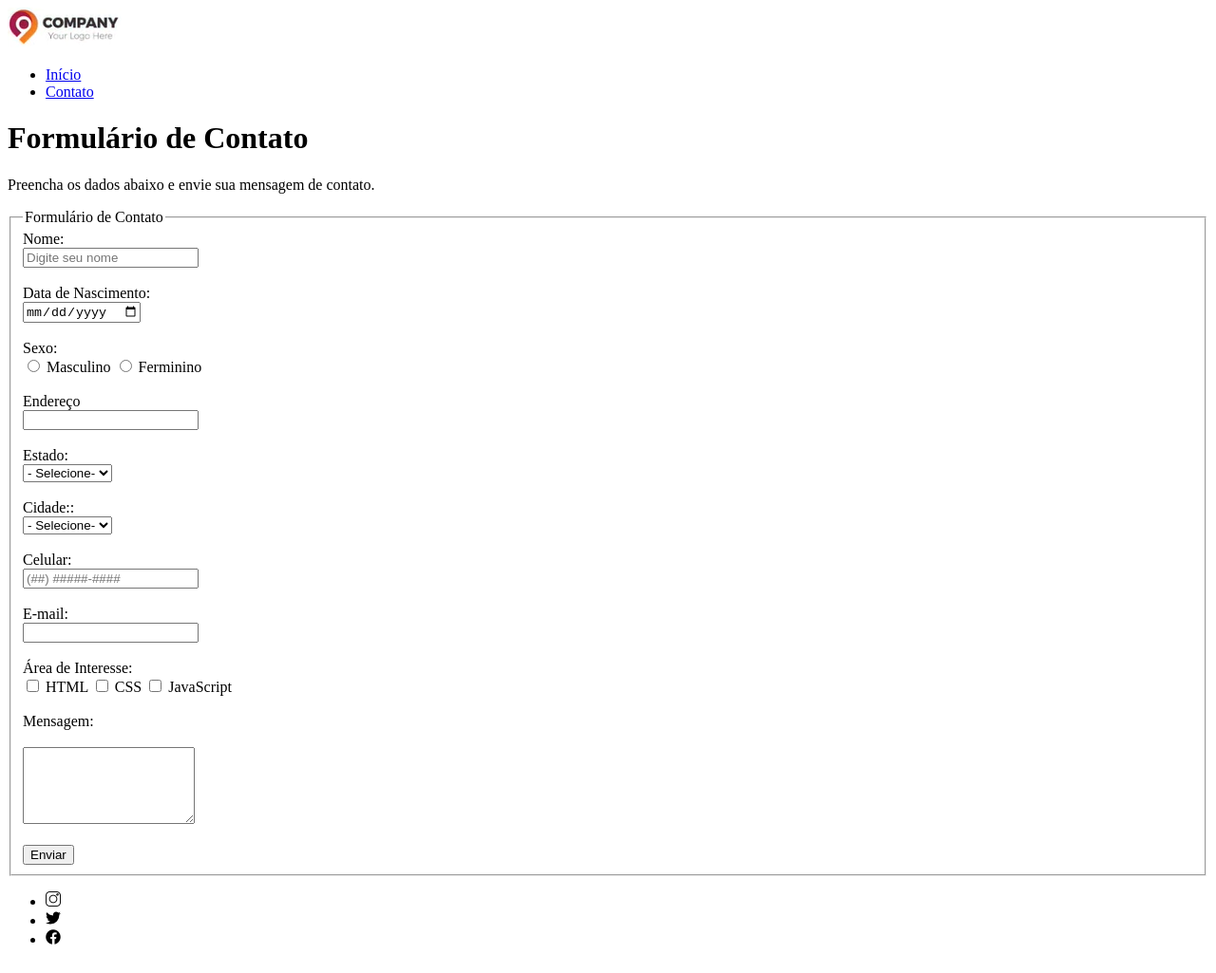
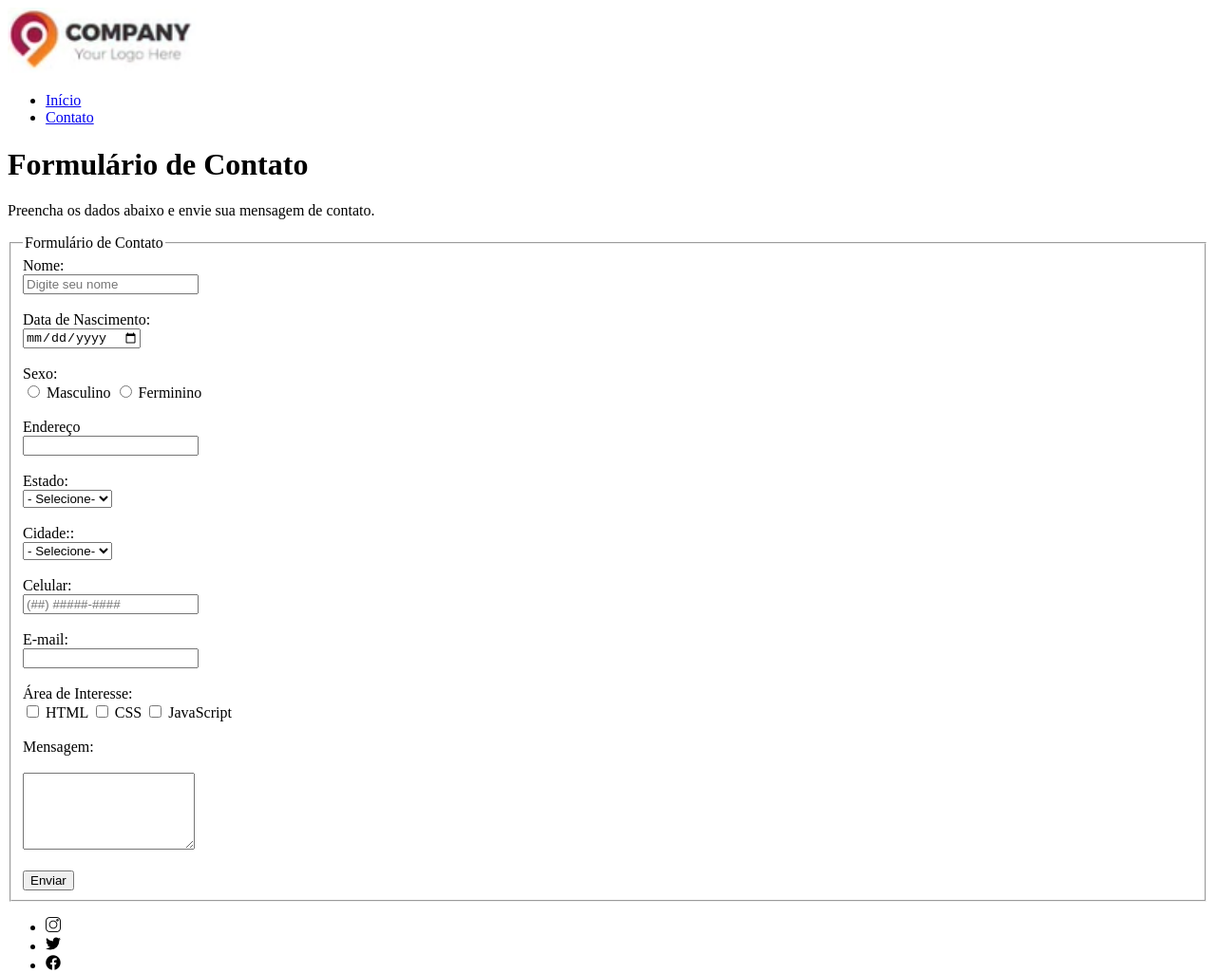
Before and after one commit to matheuslei/LandingPageSenaiSesi, a plain HTML site: page index.html in a window 1280 px wide. Shown: the whole page at 95% size. Drawn offline with Linux system fonts and the light colour scheme.

Commit message:
Update index.html

```diff
--- a/index.html
+++ b/index.html
@@ -7,7 +7,7 @@
     <title>Landing Page</title>
   </head>
   <body>
-    <header><img src="./img/logo.png" alt="Logo" /></header>
+    <header><img src="./img/logo.png" alt="Logo" width="200px" /></header>
     <nav>
       <ul>
         <li><a href="#">Início</a></li>
```
